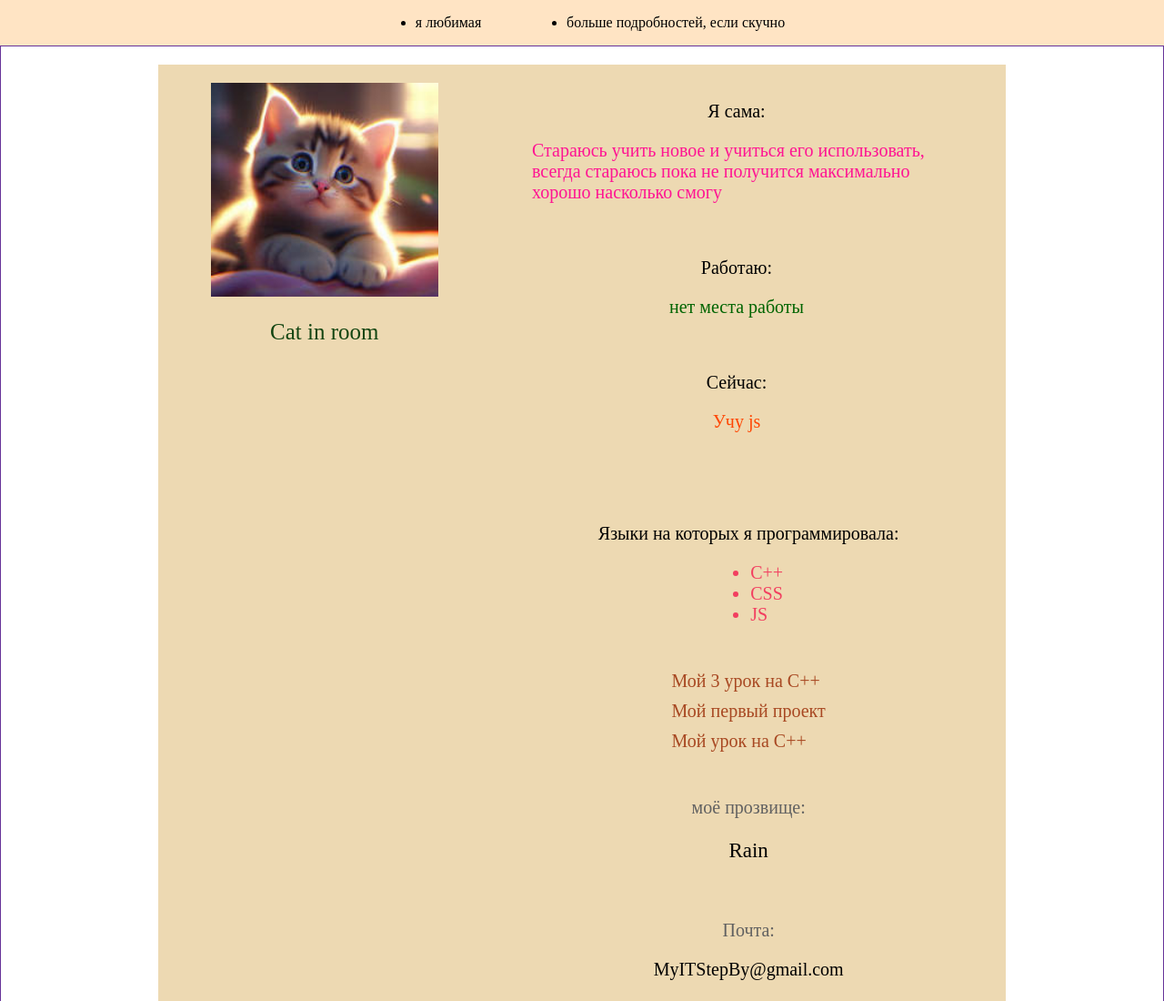
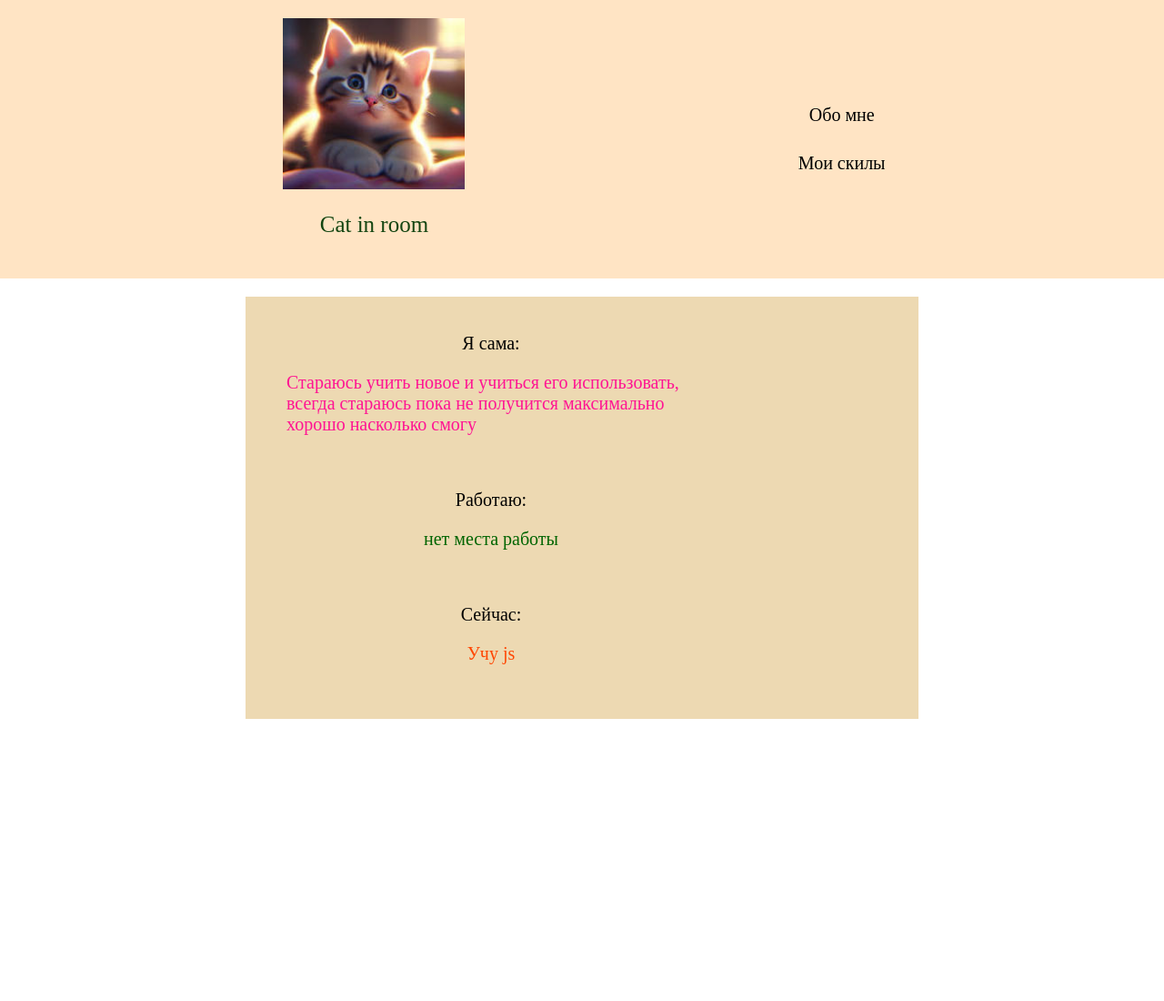
Before and after one commit to Fixya/cati, a website built with Vite: page index.html in a window 1280 px wide. Shown: the top 1100 px of the page at 91% size. After the commit the page ends 810 px from the top, so only its background shows below. Built offline with nearby package versions, Linux system fonts and the light colour scheme; data requests are answered from the project's data file; files whose address does not match are found by name.

Commit message:
19.03.2024

```diff
--- a/components/contactsCard.js
+++ b/components/contactsCard.js
@@ -13,7 +13,6 @@ export const contactsCard = data => {
 
     div.classList.add(styles.container)
 
-    div.append(exstraText(data.username, styles.text, renderServerValues(data.username, styles.username)))
     div.append(exstraText(data.email, styles.text, renderServerValues(data.email, styles.email)))
     div.append(exstraText(data.phone, styles.text, renderServerValues(data.phone, styles.phone)))
     return div;
--- a/components/nav.js
+++ b/components/nav.js
@@ -4,11 +4,11 @@ import { goTo } from '../helpers/goTo';
 const navList = [
   {
     path: '/',
-    name: 'я любимая'
+    name: 'Обо мне'
   },
   {
     path: '/about',
-    name: 'больше подробностей, если скучно'
+    name: 'Мои скилы'
   }
 ];
 
--- a/components/userCard.module.css
+++ b/components/userCard.module.css
@@ -1,5 +1,5 @@
 .container {
-    grid-area: user;
+    order: -1;
     margin: 20px;
     display: flex;
     flex-direction: column;
@@ -7,7 +7,7 @@
 }
 
 .image {
-    width: 250px;
+    width: 200px;
 }
 
 .name {
--- a/db.json
+++ b/db.json
@@ -44,9 +44,6 @@
   "contacts" : [
   {
     "id": "contacts",
-    "username": {
-      "title": "Rain",
-      "specification": "моё прозвище" },
     "email": {
       "title": "MyITStepBy@gmail.com",
       "specification": "Почта" },
--- /dev/null
+++ b/feathers/footer/footer.css
@@ -0,0 +1,7 @@
+.header {
+    width: 100%;
+    height: auto;
+    background-color: bisque;
+    display: flex;
+    justify-content: space-evenly;
+}
--- /dev/null
+++ b/feathers/footer/footer.js
@@ -0,0 +1,14 @@
+import './footer.css';
+import { getPart } from '../../api/getPart';
+import { contactsCard } from '../../components/contactsCard';
+
+export const getFooter = () => {
+  const footer = document.createElement('footer');
+  footer.classList.add('footer');
+
+  getPart('user').then(data =>
+    data.data.map(contacts => footer.append(contactsCard(contacts)))
+  );
+
+  return footer;
+};
--- a/feathers/header/header.css
+++ b/feathers/header/header.css
@@ -1,17 +1,20 @@
 .header {
     width: 100%;
-    height: 50px;
+    height: auto;
     background-color: bisque;
     display: flex;
-    justify-content: space-around;
+    justify-content: space-evenly;
 }
 
 .ulClass {
-    margin: auto;
-    width: 500px;
     display: flex;
+    flex-direction: column;
+    align-items: center;
+    justify-content: center;
 }
 
 .liClass {
-    margin: auto;
+    margin: 15px;
+    list-style-type: none;
+    font-size: 20px;
 }
--- a/feathers/header/header.js
+++ b/feathers/header/header.js
@@ -1,9 +1,16 @@
 import './header.css';
 import { getNav } from '../../components/nav';
+import { getPart } from '../../api/getPart';
+import { userCard } from '../../components/userCard';
 
 export const getHeader = () => {
   const header = document.createElement('header');
   header.classList.add('header');
+
+  getPart('user').then(data =>
+    data.data.map(user => header.append(userCard(user)))
+  );
+
   header.append(getNav());
   return header;
 };
--- a/feathers/layout/layout.css
+++ b/feathers/layout/layout.css
@@ -4,7 +4,6 @@
     display: grid;
     grid-template-areas:
         ". main .";
-    border: 1px solid rebeccapurple;
     background-image: url("images/font.jpg");
     background-size: cover;
 }
--- a/feathers/layout/layout.js
+++ b/feathers/layout/layout.js
@@ -1,6 +1,6 @@
 import './layout.css';
 import {homePage} from "../../page/home";
-//import {aboutPage} from "../../page/about";
+import {aboutPage} from "../../page/about";
 
 export const getLayout = () => {
     const div = document.createElement('div')
@@ -11,8 +11,7 @@ export const getLayout = () => {
     }
 
     if (window.location.pathname === '/about') {
-        //div.append(aboutPage());
-        console.log('error 404')
+        div.append(aboutPage());
     }
 
     return div
--- a/main.js
+++ b/main.js
@@ -1,21 +1,11 @@
 import './style.css';
 import { getHeader } from './feathers/header/header';
 import { getLayout } from './feathers/layout/layout';
+import { getFooter } from './feathers/footer/footer';
 
 const app = document.querySelector('#app');
 app.append(getHeader());
 app.append(getLayout());
+app.append(getFooter());
 
 //npx json-server db.json
-
-
-//крупный текст имени и фотография
-
-//кто я?
-//где работаю?
-//чем занимаюсь сейчас?
-
-//скиллы все технологии которые я освоила
-//4-5 проектов: реальные или pet-проекты
-
-//контакты
--- a/page/about.js
+++ b/page/about.js
@@ -1,12 +1,16 @@
-// import {getUsers} from "../api/getUsers";
-// import {userCard} from "../components/userCard";
-//
-// export const aboutPage = () => {
-//   const div = document.createElement('div');
-//   div.setAttribute('id', 'infoContainer')
-//
-//   getUsers('info').then(data =>
-//       data.data.map(user => div.append(infoCard(user)))
-//   );
-//   return div;
-// };
+import styles from './homePage.module.css';
+import { getPart } from '../api/getPart';
+import { skillCard } from '../components/skillCard';
+
+export const aboutPage = () => {
+  const div = document.createElement('div');
+  div.setAttribute('id', 'divSkill')
+
+  div.classList.add(styles.container)
+
+  getPart('activity').then(data =>
+    data.data.map(skill => div.append(skillCard(skill)))
+  );
+
+  return div;
+};
--- a/page/home.js
+++ b/page/home.js
@@ -1,9 +1,6 @@
 import styles from './homePage.module.css';
 import { getPart } from '../api/getPart';
-import { userCard } from '../components/userCard';
 import {activityCard} from "../components/activityCard";
-import {skillCard} from "../components/skillCard";
-import {contactsCard} from "../components/contactsCard";
 
 
 export const homePage = () => {
@@ -12,30 +9,9 @@ export const homePage = () => {
 
     div.classList.add(styles.container)
 
-    getPart('user').then(data =>
-        data.data.map(user => div.append(userCard(user)))
-    );
-
     getPart('activity').then(data =>
       data.data.map(activity => div.append(activityCard(activity)))
     );
 
-    getPart('skill').then(data =>
-      data.data.map(skill => div.append(skillCard(skill)))
-    );
-
-    getPart('contacts').then(data =>
-      data.data.map(contact => div.append(contactsCard(contact)))
-    );
-
     return div;
 };
-
-
-
-
-
-
-
-//MyITStepBy@gmail.com
-//8 025 905-00-05
--- a/page/homePage.module.css
+++ b/page/homePage.module.css
@@ -5,7 +5,7 @@
   background-color: #edd9b2;
   display: grid;
   grid-template-areas:
-          "user activity"
-          "user skill"
-          ". contacts";
+          "activity"
+          "skill"
+          "contacts";
 }
```
